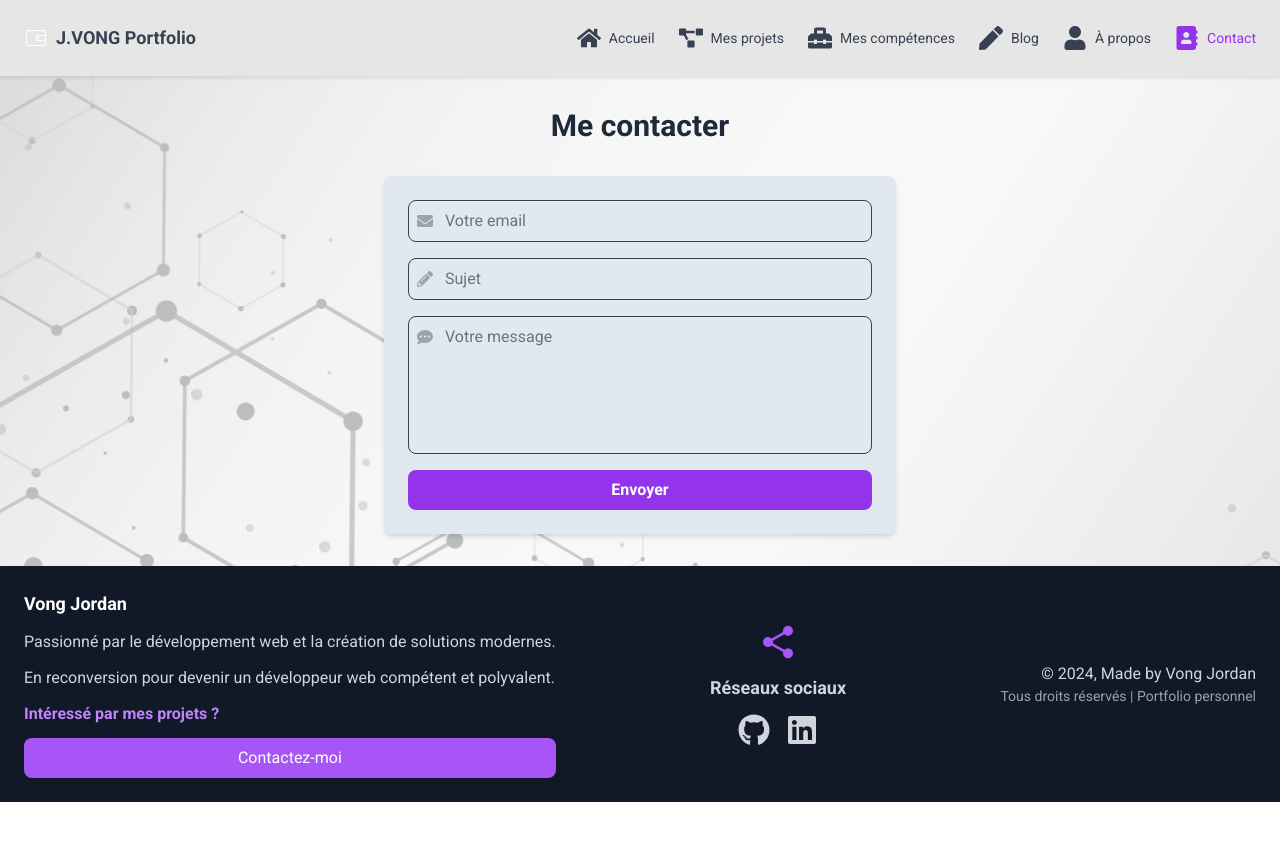
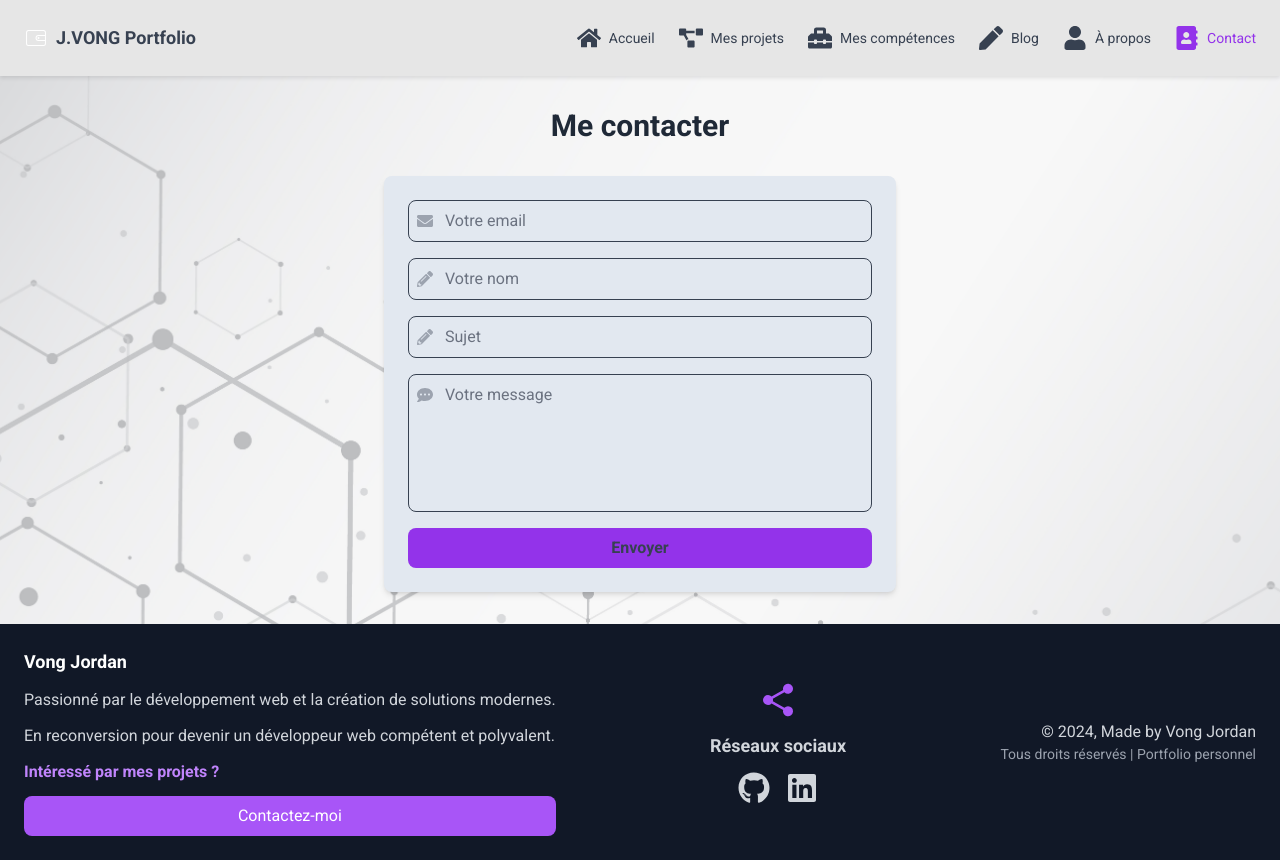
Before and after one commit to Rqmba/portfolio-vong-reactjs, a React (Create React App) app: page /contact in a window 1280 px wide. Before the commit the page ends 802 px from the top, so only its background shows below. Built offline with nearby package versions, Linux system fonts and the light colour scheme.

Commit message:
Add GitHub links to database, integrate EmailJS, and rework contact form for EmailJS functionality

```diff
--- a/package.json
+++ b/package.json
@@ -7,6 +7,7 @@
     "@testing-library/react": "^13.4.0",
     "@testing-library/user-event": "^13.5.0",
     "autoprefixer": "^10.4.20",
+    "emailjs-com": "^3.2.0",
     "framer-motion": "^11.14.4",
     "postcss": "^8.4.49",
     "react": "^18.3.1",
@@ -14,6 +15,7 @@
     "react-icons": "^5.3.0",
     "react-router-dom": "^7.0.1",
     "react-scripts": "5.0.1",
+    "react-toastify": "^11.0.2",
     "swiper": "^11.1.15",
     "web-vitals": "^2.1.4"
   },
--- a/src/Components/Footer.jsx
+++ b/src/Components/Footer.jsx
@@ -20,7 +20,7 @@ function Footer() {
           </h3>
           <button
             onClick={() => navigate('/contact')}
-            className="mt-2 px-4 py-2 bg-purple-500 text-white rounded-lg hover:bg-purple-600 transition"
+            className="mt-2 px-4 py-2 bg-purple-500 text-white rounded-lg hover:bg-purple-600 hover:scale-110 transition-transform duration-300"
           >
             Contactez-moi
           </button>
@@ -34,20 +34,20 @@ function Footer() {
           {/* Icônes des réseaux sociaux */}
           <div className="flex space-x-4">
             <a
-              href="https://github.com/ton-profil"
+              href="https://github.com/Rqmba"
               target="_blank"
               rel="noopener noreferrer"
               aria-label="GitHub"
-              className="hover:text-white transition"
+              className="hover:text-white hover:scale-110 transition-transform duration-300"
             >
               <FaGithub className="h-8 w-8" />
             </a>
             <a
-              href="https://linkedin.com/in/ton-profil"
+              href="https://www.linkedin.com/in/jordan-vong-05aa4a266/"
               target="_blank"
               rel="noopener noreferrer"
               aria-label="LinkedIn"
-              className="hover:text-white transition"
+              className="hover:text-white hover:scale-110 transition-transform duration-300"
             >
               <FaLinkedin className="h-8 w-8" />
             </a>
--- a/src/Components/Project.jsx
+++ b/src/Components/Project.jsx
@@ -6,6 +6,7 @@ function Project({ data }) {
       <h2>{data.title}</h2>
       <img src={data.picture} alt={data.title} />
       <a href={data.link}>Voir le projet</a>
+      <a href={data.github}>Voir le GitHub</a>
       <p>{data.description}</p>
       <p>{data.skill}</p>
     </Projectcard>
--- a/src/Data/data.js
+++ b/src/Data/data.js
@@ -12,6 +12,7 @@ const projects = [
         "title": "Aout 2024 - Feedback app",
         "picture": feedbackImg,
         "link": "none",
+        "github": "https://github.com/Rqmba/feedback-app",
         "description": "Pour mon commencer mon apprentissage sur React, j'ai crée une petite appli de feedback de commentaires.",
         "skill" : "React.Js, Css"
     },
@@ -21,6 +22,7 @@ const projects = [
         "title": "Aout 2024 - Suivi de dépenses, ReactJs",
         "picture": expenseTrackerImg,
         "link": "none",
+        "github": "https://github.com/Rqmba/expense-tracker-react",
         "description": "Ensuite, j'ai crée une appli de suivi de dépenses.",
         "skill" : "React.Js, Css, Node.js"
     },
@@ -29,6 +31,7 @@ const projects = [
         "title": "Septembre 2024 - Github finder",
         "picture": gitHubFinderImg,
         "link": "none",
+        "github": "https://github.com/Rqmba/github-finder",
         "description": "J'ai ensuite crée une appli de recherche de profils de Github",
         "skill" : "React.Js, Css"
     },
@@ -37,6 +40,7 @@ const projects = [
         "title": "Novembre 2024 - House Marketplace",
         "picture": houseMarketplaceImg,
         "link": "none",
+        "github": "https://github.com/Rqmba/house-marketplace",
         "description": "Création d'un site web de ventes de maisons. Interface, utilisateur, etc...",
         "skill" : "React.Js, Css, Firebase"
     },
--- a/src/Pages/Contact.jsx
+++ b/src/Pages/Contact.jsx
@@ -1,28 +1,70 @@
-import { useState } from "react"
-import { FaEnvelope, FaPencilAlt, FaCommentDots } from "react-icons/fa"
-import FadeIn from "../Components/FramerMotion/FadeIn"
+import { useState } from "react";
+import emailjs from "emailjs-com";
+import { FaEnvelope, FaPencilAlt, FaCommentDots } from "react-icons/fa";
+import FadeIn from "../Components/FramerMotion/FadeIn";
+import { toast } from 'react-toastify';
 
 function Contact() {
-  const [formData, setFormdata] = useState({
-    email :'',
-    subject :'',
-    message :'',
-  })
+  const [formData, setFormData] = useState({
+    email: '',
+    subject: '',
+    name: '',
+    message: '',
+  });
 
-  const {email, subject, message} = formData
+  const { email, subject, name, message } = formData;
 
   const onChange = (e) => {
-    setFormdata((prevState) =>({
+    setFormData((prevState) => ({
       ...prevState,
       [e.target.id]: e.target.value,
-    }))
+    }));
+  };
+
+  const isValidEmail = (email) => /\S+@\S+\.\S+/.test(email);
+
+  const onSubmit = (e) => {
+    e.preventDefault();
+
+    if (!email || !subject || !message || !name) {
+      alert("Tous les champs sont requis !");
+      return;
     }
 
+    if (!isValidEmail(email)) {
+      alert("Veuillez entrer une adresse email valide !");
+      return;
+    }
+
+    // Envoyer via EmailJS
+    emailjs
+      .send(
+        "service_83xmxce", // Remplacez par votre ID de service EmailJS
+        "template_k549vox", // Remplacez par votre ID de template EmailJS
+        {
+          from_name: formData.name,
+          subject: formData.subject,
+          email: formData.email,
+          message: formData.message,
+        },
+        "Q_HQ5mrm3DMhKb73x" // Remplacez par votre clé publique EmailJS
+      )
+      .then(() => {
+        toast.success("Message envoyé avec succès !");
+        setFormData({ email: '', subject: '', name: '', message: '' });
+      })
+      .catch(() => {
+        toast.error("Une erreur s'est produite. Veuillez réessayer.");
+      });
+  };
 
   return (
     <FadeIn>
       <h1 className="text-3xl font-bold mb-8 mt-8 text-center">Me contacter</h1>
-    <form className="max-w-lg mx-auto p-6 bg-slate-200  text-white rounded-lg shadow-md space-y-4">
+      <form
+        onSubmit={onSubmit}
+        className="max-w-lg mx-auto p-6 bg-slate-200 text-white rounded-lg shadow-md space-y-4"
+      >
         {/* Email Field */}
         <div className="flex items-center border border-gray-700 rounded-lg p-2">
           <FaEnvelope className="text-gray-400 mr-3" />
@@ -32,7 +74,20 @@ function Contact() {
             value={email}
             onChange={onChange}
             placeholder="Votre email"
-          className="flex-1 bg-transparent outline-none text-white placeholder-gray-500"
+            className="flex-1 bg-transparent outline-none text-gray-700 placeholder-gray-500"
+          />
+        </div>
+
+        {/* Name Field */}
+        <div className="flex items-center border border-gray-700 rounded-lg p-2">
+          <FaPencilAlt className="text-gray-400 mr-3" />
+          <input
+            type="text"
+            id="name"
+            value={name}
+            onChange={onChange}
+            placeholder="Votre nom"
+            className="flex-1 bg-transparent outline-none text-gray-700 placeholder-gray-500"
           />
         </div>
 
@@ -45,7 +100,7 @@ function Contact() {
             value={subject}
             onChange={onChange}
             placeholder="Sujet"
-          className="flex-1 bg-transparent outline-none text-white placeholder-gray-500"
+            className="flex-1 bg-transparent outline-none text-gray-700 placeholder-gray-500"
           />
         </div>
 
@@ -58,14 +113,14 @@ function Contact() {
             onChange={onChange}
             placeholder="Votre message"
             rows="5"
-          className="flex-1 bg-transparent outline-none text-white placeholder-gray-500 resize-none"
+            className="flex-1 bg-transparent outline-none text-gray-700 placeholder-gray-500 resize-none"
           ></textarea>
         </div>
 
         {/* Submit Button */}
         <button
           type="submit"
-        className="w-full bg-purple-600 hover:bg-purple-600 text-white font-semibold py-2 px-4 rounded-lg transition"
+          className="w-full bg-purple-600 hover:bg-purple-700 hover:text-white text-gray-700 font-semibold py-2 px-4 rounded-lg transition"
         >
           Envoyer
         </button>
@@ -74,4 +129,4 @@ function Contact() {
   );
 }
 
-export default Contact
+export default Contact;
--- a/src/Pages/Project.jsx
+++ b/src/Pages/Project.jsx
@@ -29,6 +29,7 @@ function Project({ projects }) {
                 ))}
               </div>
 
+            <div className="flex flex-col gap-2 mt-4 mb-4">
               <a
                 href={project.link}
                 target="_blank"
@@ -37,6 +38,15 @@ function Project({ projects }) {
               >
                 Voir le projet
               </a>
+              <a
+                href={project.github}
+                target="_blank"
+                rel="noopener noreferrer"
+                className="text-blue-500 hover:underline"
+              >
+                Voir le Github
+              </a>
+            </div>
             </ContainerCard>
           ))}
         </div>
--- a/src/index.css
+++ b/src/index.css
@@ -1,7 +1,7 @@
-
 @tailwind base;
 @tailwind components;
 @tailwind utilities;
+
 
 
 * {
```
Also changed, not shown: 1 other file (tests, documents, lock files or other folders). Lines whose indentation alone changed are shown as unchanged.
